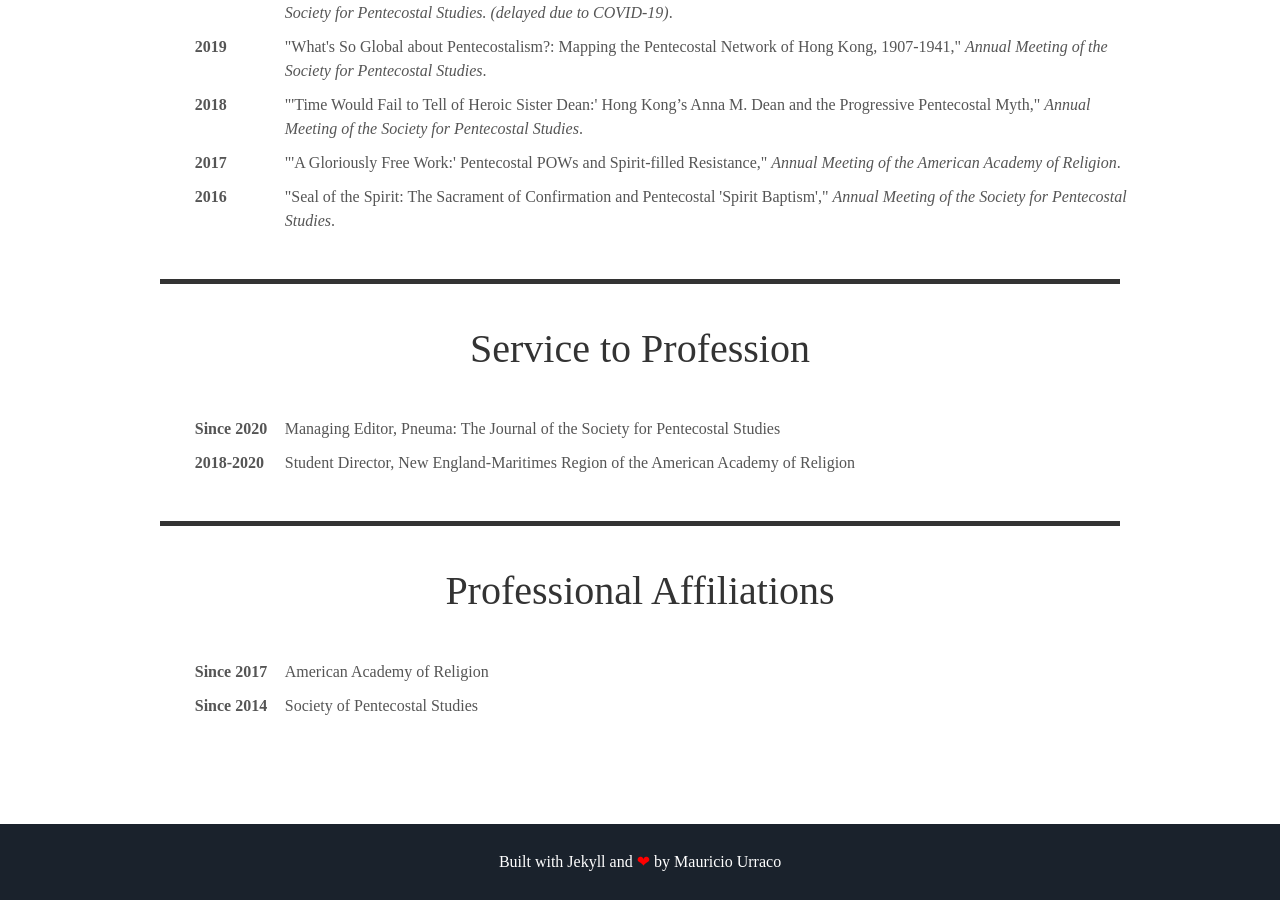
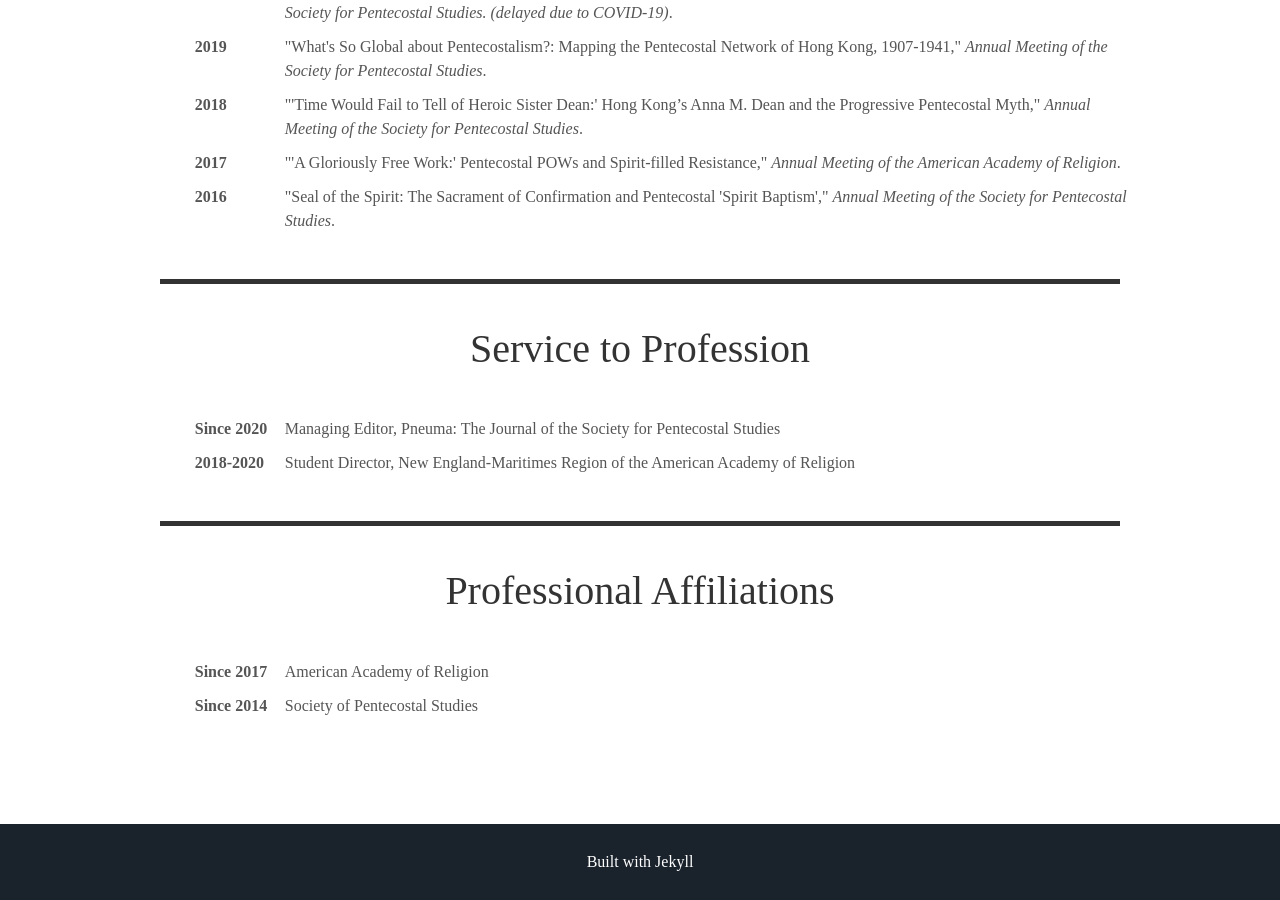
Before and after one commit to alex-mayfield/alex-mayfield.github.io, a Jekyll site: the page built from index.html, in a window 1280 px wide and 900 px high, scrolled down 4436 px. Built offline with Jekyll 4.4.1, drawn with Linux system fonts in a browser that asks for light colours; some web fonts are replaced.

Commit message:
Footer Change

```diff
--- a/_includes/footer.html
+++ b/_includes/footer.html
@@ -1,6 +1,6 @@
 <footer class="footer">
     <!-- <p>&copy; {{ site.username }}</p> -->
-    <p>Built with Jekyll and <span class="love">❤</span> by <a href="https://github.com/murraco">Mauricio Urraco</a></p>
+    <p>Built with Jekyll</p>
 </footer>
 <script src="//cdn.jsdelivr.net/particles.js/2.0.0/particles.min.js"></script>
 <script src="{{ '/assets/js/sweet-scroll.min.js' | prepend: site.baseurl }}"></script>
```
